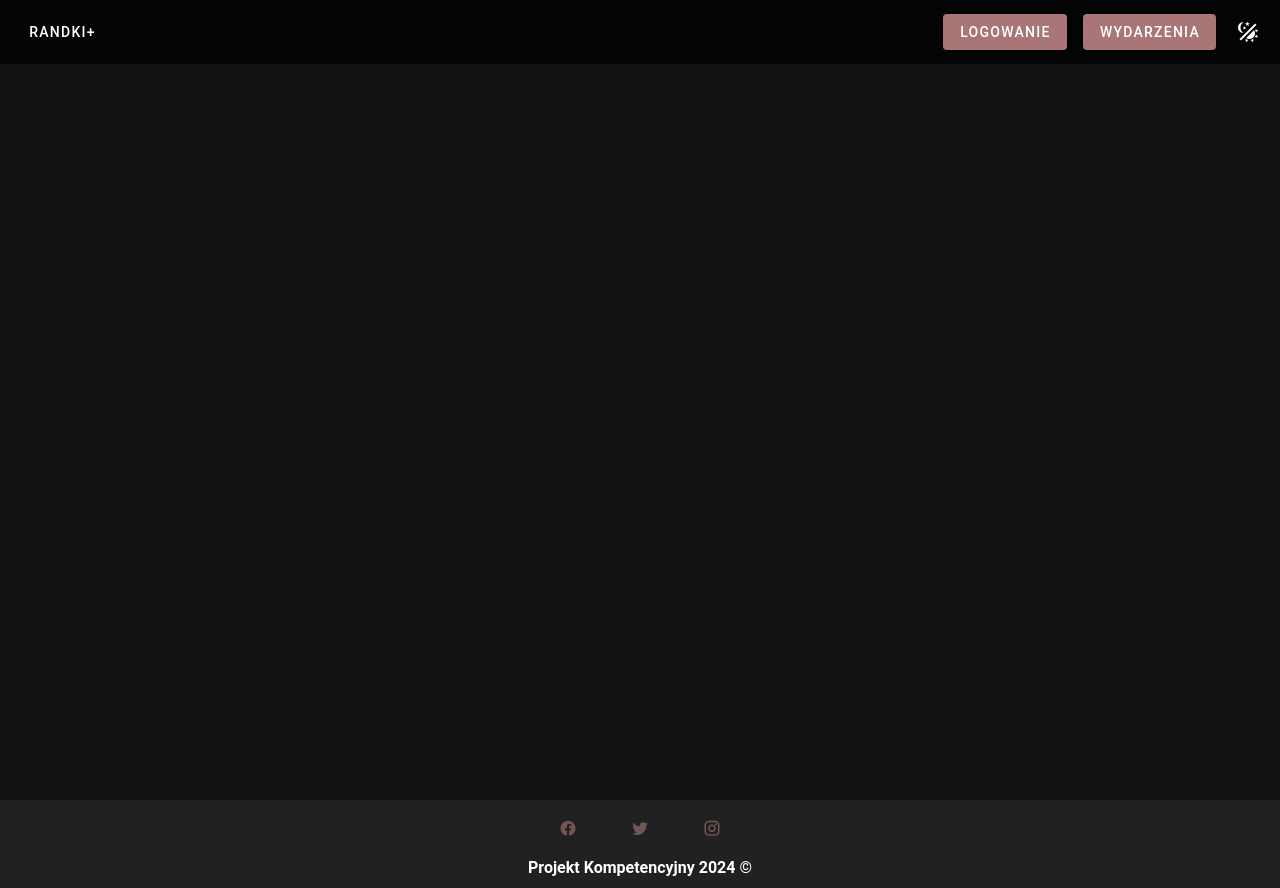
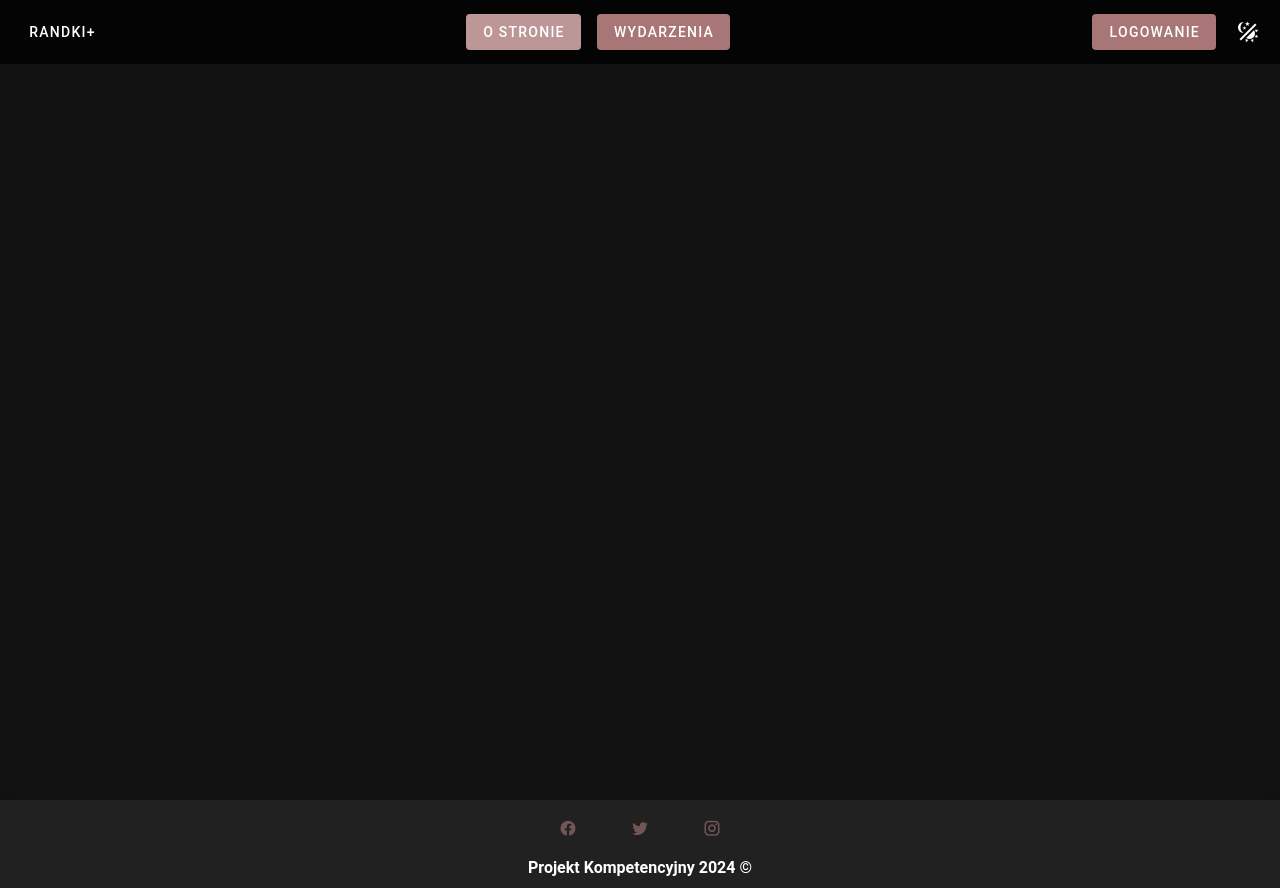
Before and after one commit to JakubTuta/Strona-randkowa, a Nuxt app: page /about in a window 1280 px wide. Built offline with nearby package versions, Linux system fonts and the light colour scheme; no server answers.

Commit message:
add connect using navbar

```diff
--- a/components/navBarGuest.vue
+++ b/components/navBarGuest.vue
@@ -20,12 +20,22 @@ const theme = useTheme()
     <v-spacer />
 
     <div class="hidden-sm-and-down">
-      <v-btn variant="elevated" class="mx-2" color="primary" to="/auth/login">
-        {{ t("navBar.login") }}
+
+      <v-btn variant="elevated" class="mx-2" color="primary" to="/about">
+        {{ t("navBar.about") }}
       </v-btn>
 
       <v-btn variant="elevated" class="mx-2" color="primary" to="/events">
         {{ t("navBar.events") }}
+      </v-btn>
+
+    </div>
+
+    <v-spacer />
+
+    <div class="hidden-sm-and-down">
+      <v-btn variant="elevated" class="mx-2" color="primary" to="/auth/login">
+        {{ t("navBar.login") }}
       </v-btn>
 
       <v-btn variant="text" color="white" icon="mdi-theme-light-dark" @click="toggleTheme(theme)" />
@@ -43,6 +53,10 @@ const theme = useTheme()
             <v-list-item to="/events">
               <v-list-item-title> {{ t("navBar.events") }} </v-list-item-title>
             </v-list-item>
+
+            <v-list-item to="/about">
+              <v-list-item-title> {{ t("navBar.about") }} </v-list-item-title>
+            </v-list-item>
           </v-list>
         </v-menu>
       </v-btn>
--- a/locales/en.json
+++ b/locales/en.json
@@ -13,6 +13,7 @@
     "logout": "Log out",
     "changeTheme": "Change theme",
     "events": "Events",
+    "about": "About page",
     "user": {
       "myProfile": "My profile",
       "communities": "Communities",
--- a/locales/pl.json
+++ b/locales/pl.json
@@ -13,6 +13,7 @@
     "logout": "Wyloguj",
     "changeTheme": "Zmień motyw",
     "events": "Wydarzenia",
+    "about": "O stronie",
     "user": {
       "myProfile": "Mój profil",
       "communities": "Społeczności",
--- a/pages/about.vue
+++ b/pages/about.vue
@@ -5,7 +5,3 @@
 <template>
 
 </template>
-
-<style scoped>
-
-</style>
```
